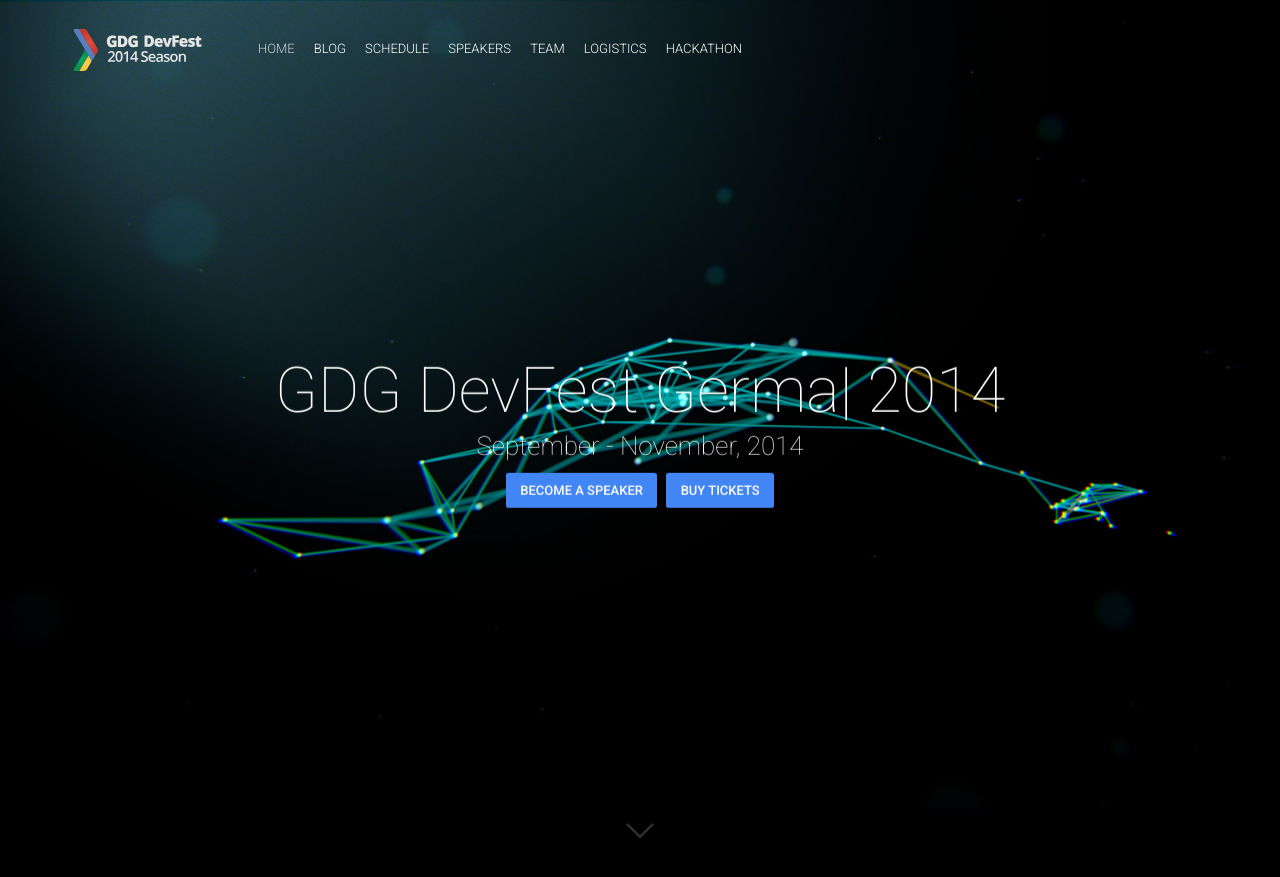
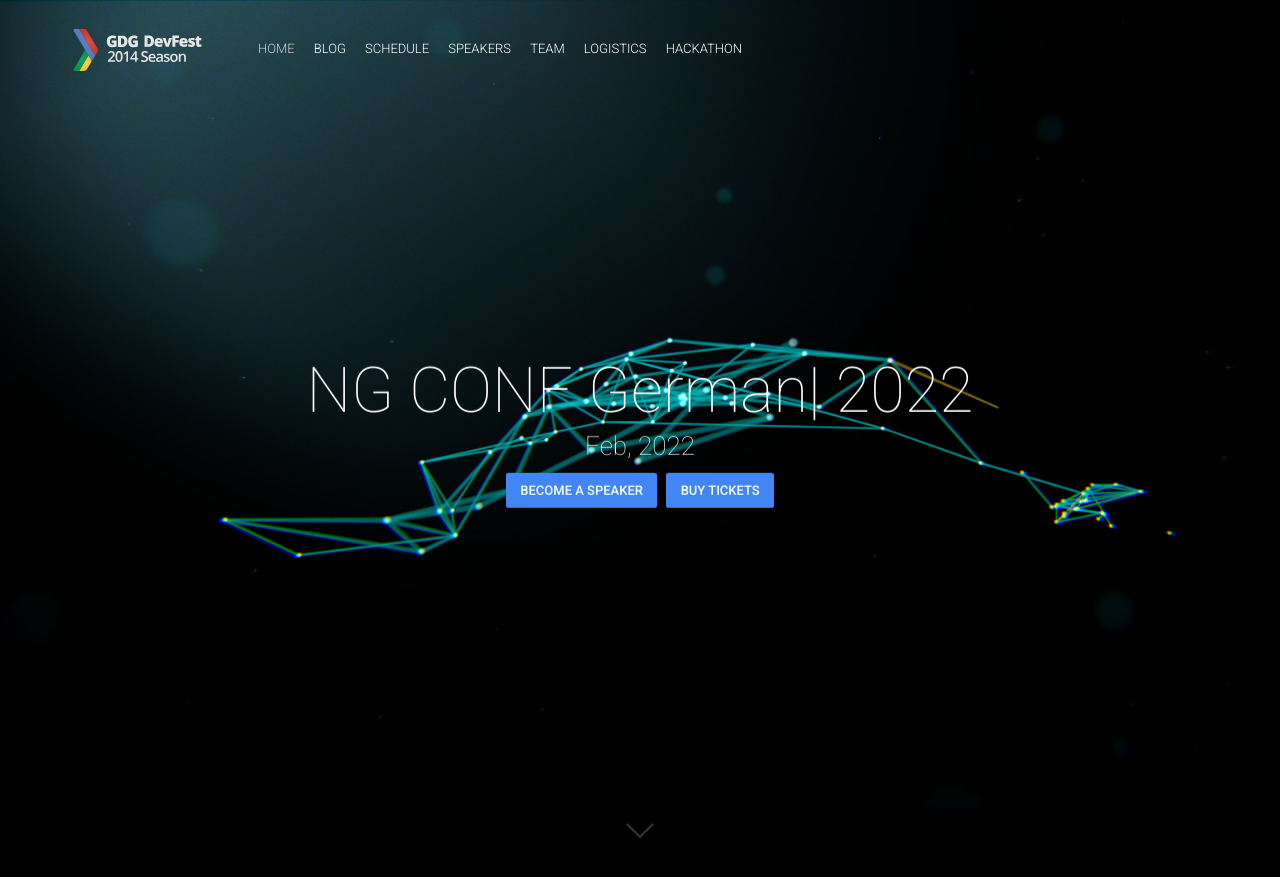
Before and after one commit to manojgohel/ngconf, a Jekyll site: the page built from index.html, in a window 1280 px wide and 900 px high. Shown: the top 877 px of the window. Built offline with Jekyll 4.4.1, drawn with Linux system fonts in a browser that asks for light colours; nearby versions of some CDN libraries; comment, search, counter and statistics services are not loaded; some of the changed text lies outside the part shown.

Commit message:
resolve commit

```diff
--- a/_config.yml
+++ b/_config.yml
@@ -10,9 +10,9 @@
 
 
 # Site Settings
-title: "GDG DevFest Season 2014"
-email: "devfest@gdg.org.ua"
-description: "GDG DevFest is a set of events all around the world"
+title: "NG CONF INDIA 2022"
+email: "ngconfinfia@gmail.com"
+description: "The first and most incredible Angular conference in India"
 baseurl: "/"
 url: "https://www.ngconf.in"
 permalink: "/blog/:title"
@@ -21,10 +21,10 @@
 siteVerification: "b9imDOrFawXaBXCC4r3uJDdswSYcalD-wWpMYhFq-no"
 
 # Organizer Info
-organizerName: "GDG Lviv"
+organizerName: "NG CONF INDIA"
 organizerAlternateName: "Google Developer Group Lviv"
 organizerDescription: "Open and volunteer geek communities who create exciting projects and share experience about Google technology with passion."
-organizerEmail: "lviv@gdg.org.ua"
+organizerEmail: "ngconfinfia@gmail.com"
 organizerLogo: "/img/seo/organizer-logo.png"
 organizerLink: "http://lviv.gdg.org.ua/"
 
@@ -56,12 +56,12 @@
 
 # Hero Block
 heroImage: "hero.jpg"
-heroTitle: "GDG DevFest <typeout> 2014"
-eventDate: "September - November, 2014"
-typeoutTextValues: '"", "Season", "Ukraine", "Germany", "USA"'
+heroTitle: "NG CONF <typeout> 2022"
+eventDate: "Feb, 2022"
+typeoutTextValues: '"", "India", "Ukraine", "Germany", "USA"'
 typeoutFallback: "Season"
 heroButtons:
- - {link: "https://bit.ly/dfua-c4p", text: "Become a speaker"}
+ - {link: "https://ngconf.in", text: "Become a speaker"}
  - {permalink: "/#tickets", text: "Buy tickets"}
 
 # About Block
```
